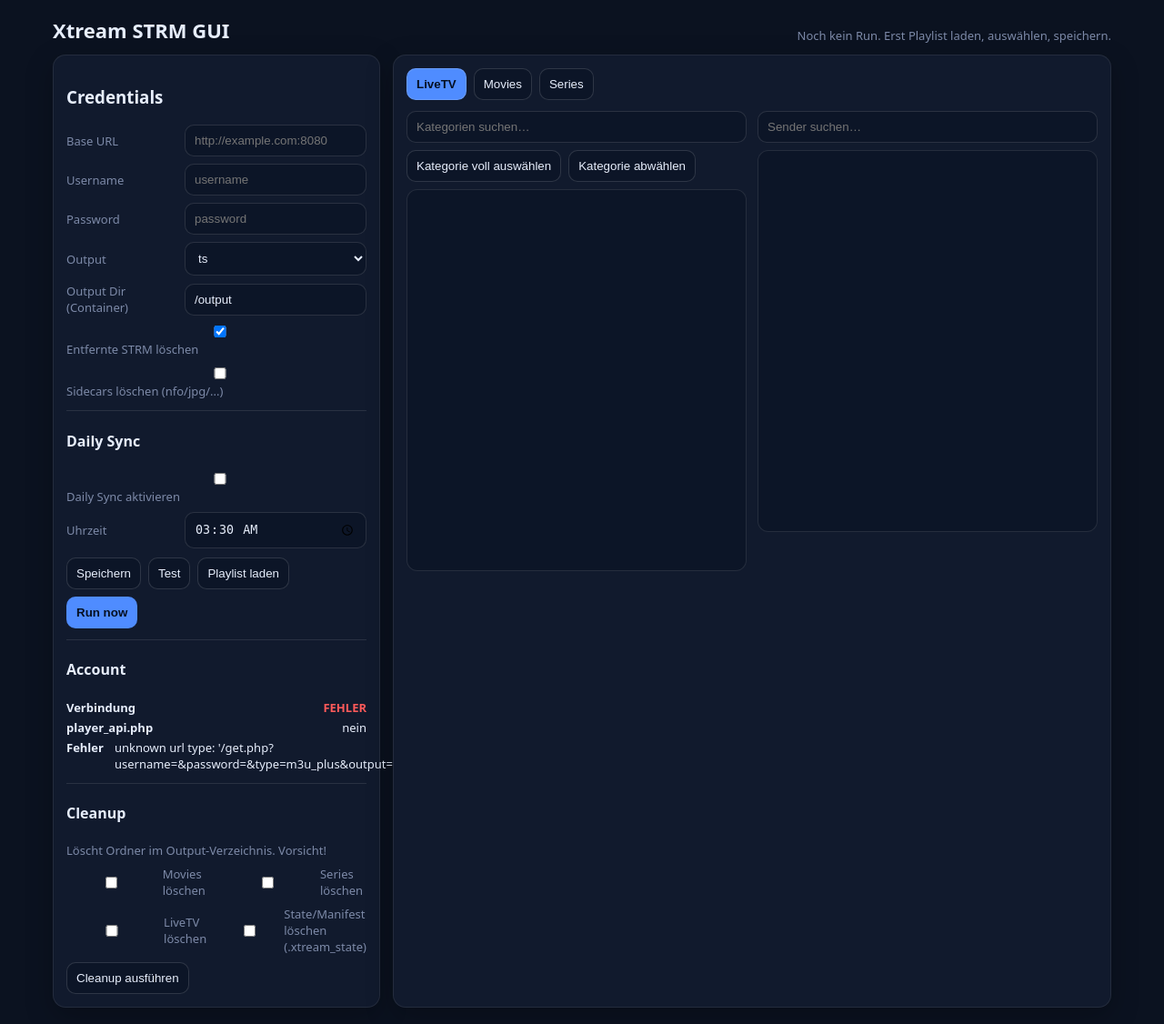
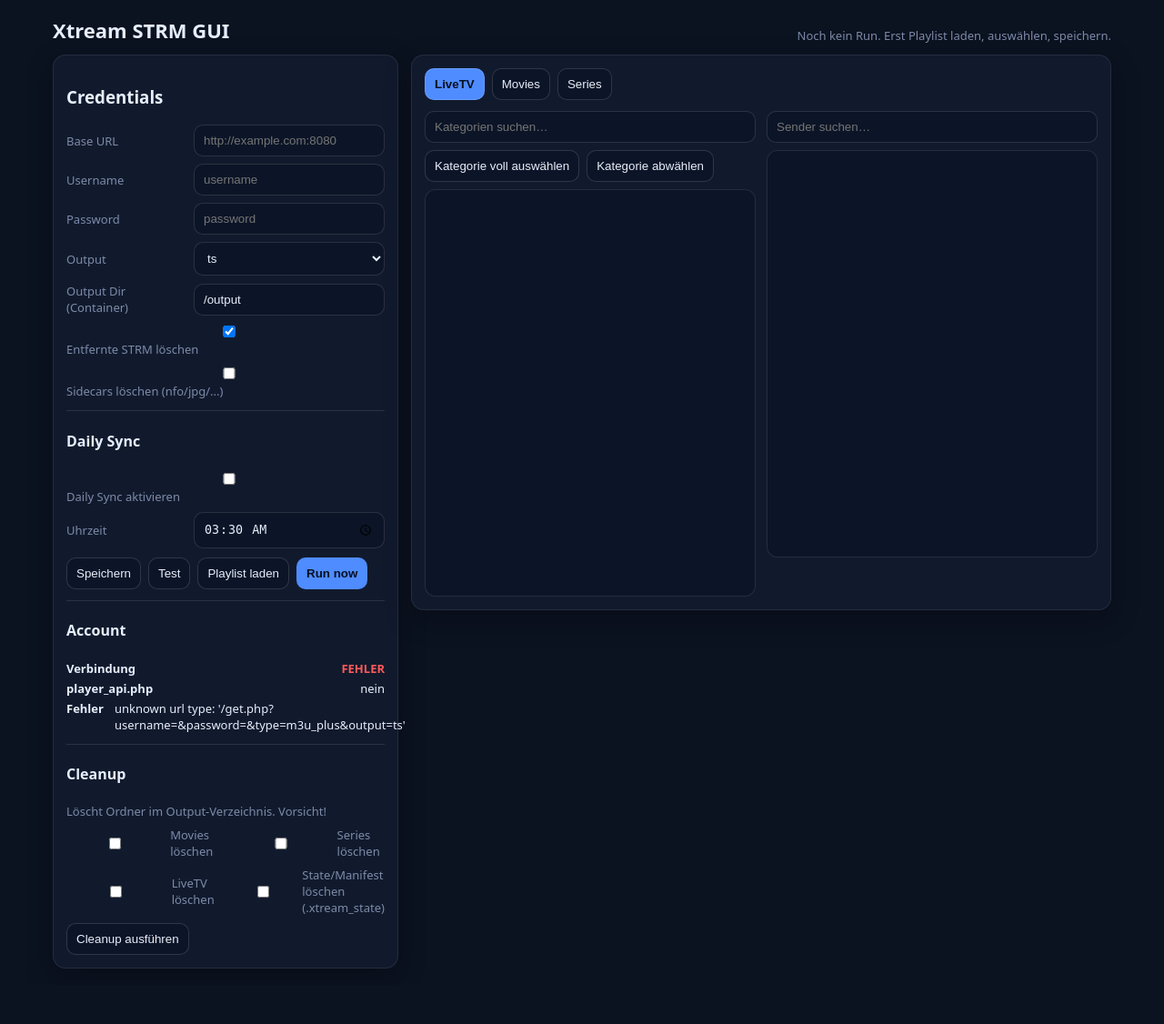
Before and after one commit to philx17/xtream-strm-gui, a FastAPI app: page / in a window 1280 px wide. Shown: the whole page at 91% size. After the commit the page ends 1065 px from the top, so only its background shows below. Run offline with FastAPI, Linux system fonts and the light colour scheme; data that the repository does not hold is empty; parts of the project's set-up code (start-up, migrations or seed data) failed here and were passed over.

Commit message:
Update style.css

```diff
--- a/app/static/style.css
+++ b/app/static/style.css
@@ -1,31 +1,144 @@
-:root { --bg:#0b1220; --card:#111a2d; --muted:#7d8aa8; --text:#e7eefc; --pri:#4f8cff; --bad:#ff5a5a; --ok:#55ff9a; }
+:root{
+  --bg:#0b1220;
+  --card:#111a2d;
+  --muted:#7d8aa8;
+  --text:#e7eefc;
+  --pri:#4f8cff;
+  --bad:#ff5a5a;
+  --ok:#55ff9a;
+  --field:#0c1527;
+  --border:rgba(255,255,255,.12);
+}
+
 *{ box-sizing:border-box; }
-body{ margin:0; font-family:ui-sans-serif,system-ui,-apple-system,Segoe UI,Roboto; background:var(--bg); color:var(--text); }
+html,body{ height:100%; }
+body{
+  margin:0;
+  font-family: ui-sans-serif,system-ui,-apple-system,Segoe UI,Roboto;
+  background:var(--bg);
+  color:var(--text);
+}
+
 .wrap{ max-width:1200px; margin:0 auto; padding:18px; }
-.top{ display:flex; align-items:flex-end; justify-content:space-between; gap:16px; margin-bottom:12px; }
+
+.top{
+  display:flex;
+  align-items:flex-end;
+  justify-content:space-between;
+  gap:16px;
+  margin-bottom:12px;
+}
 h1{ margin:0; font-size:22px; }
 .status{ color:var(--muted); font-size:13px; }
-.grid{ display:grid; grid-template-columns: 360px 1fr; gap:14px; }
-.card{ background:var(--card); border:1px solid rgba(255,255,255,.08); border-radius:14px; padding:14px; box-shadow:0 10px 30px rgba(0,0,0,.25); }
-.row{ display:grid; grid-template-columns: 120px 1fr; gap:10px; align-items:center; margin:8px 0; }
+
+.grid{
+  display:grid;
+  grid-template-columns: 380px 1fr;
+  gap:14px;
+  align-items:start;
+}
+
+.card{
+  background:var(--card);
+  border:1px solid rgba(255,255,255,.08);
+  border-radius:14px;
+  padding:14px;
+  box-shadow:0 10px 30px rgba(0,0,0,.25);
+}
+
+.row{
+  display:grid;
+  grid-template-columns: 130px 1fr;
+  gap:10px;
+  align-items:center;
+  margin:8px 0;
+}
 .row.inline{ grid-template-columns: 1fr; }
+
 label{ color:var(--muted); font-size:13px; }
-input,select{ width:100%; padding:9px 10px; border-radius:10px; border:1px solid rgba(255,255,255,.12); background:#0c1527; color:var(--text); }
-.btns{ display:flex; gap:8px; flex-wrap:wrap; margin-top:10px; }
-button{ padding:9px 10px; border-radius:10px; border:1px solid rgba(255,255,255,.14); background:#0c1527; color:var(--text); cursor:pointer; }
-button.primary{ background:var(--pri); border-color:rgba(0,0,0,.0); color:#061022; font-weight:700; }
+
+input,select{
+  width:100%;
+  padding:9px 10px;
+  border-radius:10px;
+  border:1px solid var(--border);
+  background:var(--field);
+  color:var(--text);
+}
+
+.btns{
+  display:flex;
+  gap:8px;
+  flex-wrap:wrap;
+  margin-top:10px;
+}
+button{
+  padding:9px 10px;
+  border-radius:10px;
+  border:1px solid rgba(255,255,255,.14);
+  background:var(--field);
+  color:var(--text);
+  cursor:pointer;
+}
+button.primary{
+  background:var(--pri);
+  border-color:transparent;
+  color:#061022;
+  font-weight:700;
+}
+
 .hr{ height:1px; background:rgba(255,255,255,.10); margin:12px 0; }
-.tabs{ display:flex; gap:8px; margin-bottom:12px; }
+
+.tabs{ display:flex; gap:8px; margin-bottom:12px; flex-wrap:wrap; }
 .tab.active{ background:var(--pri); color:#061022; font-weight:700; }
-.panel{ }
-.cols{ display:grid; grid-template-columns: 1fr 1fr; gap:12px; }
-.col{ min-height:420px; }
+
+.cols{
+  display:grid;
+  grid-template-columns: 1fr 1fr;
+  gap:12px;
+}
+
 .search{ margin-bottom:8px; }
 .actions{ display:flex; gap:8px; margin-bottom:8px; flex-wrap:wrap; }
-.list{ border:1px solid rgba(255,255,255,.10); border-radius:12px; padding:10px; height:420px; overflow:auto; background:#0c1527; }
+
+.list{
+  border:1px solid rgba(255,255,255,.10);
+  border-radius:12px;
+  padding:10px;
+  background:var(--field);
+  overflow:auto;
+
+  /* statt harter 420px: viewport-basiert, aber begrenzt */
+  height: min(56vh, 560px);
+  min-height: 260px;
+}
+
 .small{ font-size:13px; }
 .muted{ color:var(--muted); }
-.pill{ padding:2px 8px; border-radius:999px; border:1px solid rgba(255,255,255,.12); color:var(--muted); font-size:12px; }
-.conn .kv{ display:flex; justify-content:space-between; gap:12px; margin:4px 0; font-size:13px; }
+
+.pill{
+  padding:2px 8px;
+  border-radius:999px;
+  border:1px solid rgba(255,255,255,.12);
+  color:var(--muted);
+  font-size:12px;
+}
+
+.conn .kv{
+  display:flex;
+  justify-content:space-between;
+  gap:12px;
+  margin:4px 0;
+  font-size:13px;
+}
 .ok{ color:var(--ok); font-weight:700; }
 .bad{ color:var(--bad); font-weight:700; }
+
+/* ✅ Responsive: Unraid WebUI / Handy / kleiner Browser */
+@media (max-width: 980px){
+  .grid{ grid-template-columns: 1fr; }
+  .cols{ grid-template-columns: 1fr; }
+  .row{ grid-template-columns: 1fr; }
+  .top{ align-items:flex-start; flex-direction:column; }
+  .list{ height: min(46vh, 520px); }
+}
```
